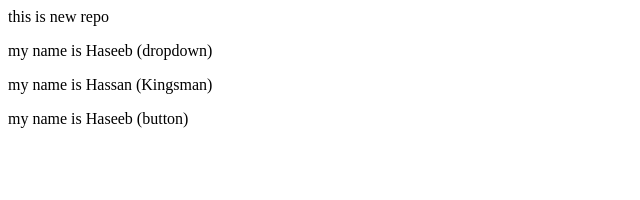
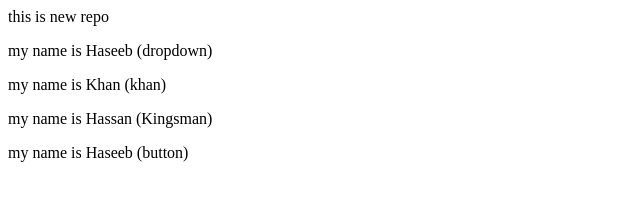
Before and after one commit to Haseeb-Hassan17/new_demo, a plain HTML site: page index.html in a window 1280 px wide. Shown: the whole page, without its empty margins (0-640 px from the left). Drawn offline with Linux system fonts and the light colour scheme.

Commit message:
khan was added

```diff
--- a/index.html
+++ b/index.html
@@ -1,4 +1,5 @@
 <p>this is new repo</p>
 <p>my name is Haseeb (dropdown)</p>
+<p>my name is Khan (khan)</p>
 <p>my name is Hassan (Kingsman)</p>
 <p>my name is Haseeb (button)</p>
```
